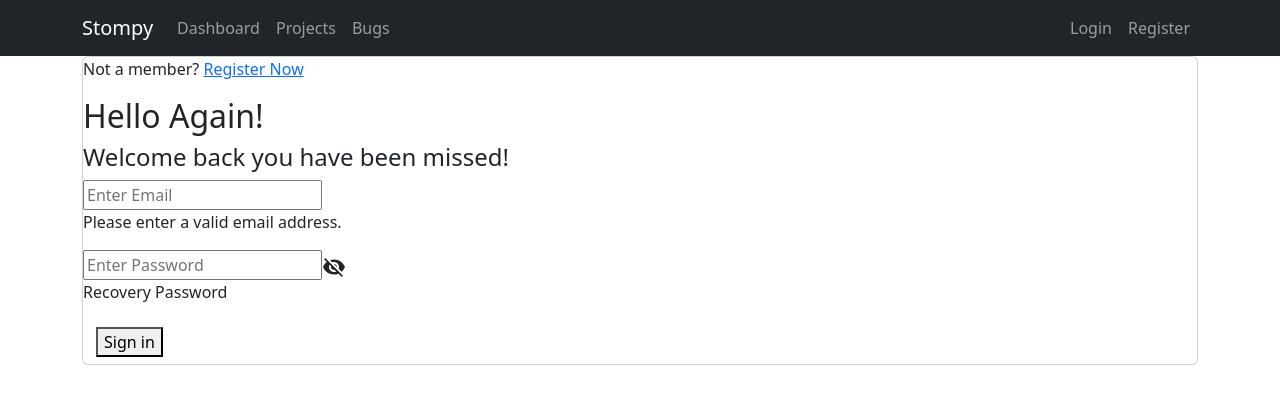
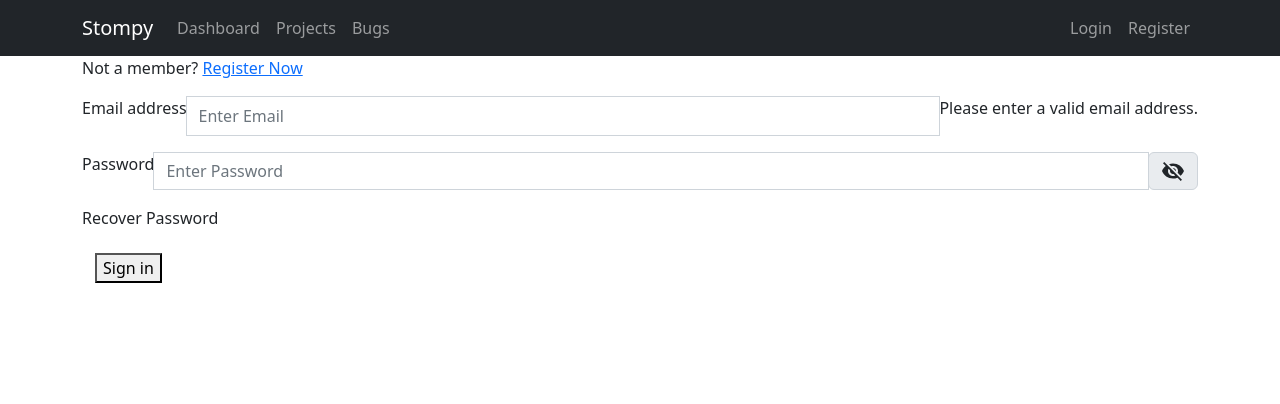
Before and after one commit to Jolt-rex/stompy-client, a React (Create React App) app: page /login in a window 1280 px wide. Shown: the top 404 px of the page. Built offline with nearby package versions, Linux system fonts and the light colour scheme.

Commit message:
Changes to LoginForm

```diff
--- a/src/pages/LoginForm.jsx
+++ b/src/pages/LoginForm.jsx
@@ -91,37 +91,37 @@ const LoginForm = ({ onLogin }) => {
   if(auth.getCurrentUser()) return <Navigate replace to='/' />
 
   return (
-    <>
     <div className="container">
-        <div className="card">
-          <div className="form">
+      <form onSubmit={handleSubmit}>
+        <div className="form-group">
             <div className="register">
               <p>Not a member? <a href="register">Register Now</a></p>
           </div>
-            <div className="hello">
-              <h2>Hello Again!</h2>
-              <h4>Welcome back you have been missed! </h4>
         </div>
-            <form onSubmit={handleSubmit}>
-              <div className="input_text">
-                <input className={` ${errors.email ? "warning" : "" }`} type="text" placeholder="Enter Email" name="email" value={email} onChange={handleChangeEmail} />
-                <p className={` ${errors.email ? "danger" : "" }`}><i className="fa fa-warning"></i>Please enter a valid email address.</p>
+        <div className="input-group mb-3">
+          <label for="inputEmail">Email address</label>
+          <input className={"form-control" + ` ${errors.email ? "warning" : "" }`} type="email" placeholder="Enter Email" name="email" value={email} onChange={handleChangeEmail} />
+          <p className={` ${errors.email ? "danger" : "" }`}>Please enter a valid email address.</p>
         </div>
-              <div className="input_text">
-                <input className={` ${errors.password ? "warning" : "" }`} type={passwordView} placeholder="Enter Password" name="password" value={password} onChange={handleChangePassword} />
+        <div className="input-group mb-3">
+
+          <label for="inputPassword">Password</label>
+          <input className={"form-control" + ` ${errors.password ? "warning" : ""}`} type={passwordView} placeholder="Enter Password" name="password" value={password} onChange={handleChangePassword} />
+          <div className="input-group-append">
+            <div className="input-group-text" id="basic-addon2">
               {passwordView === "text" ? <VisibilityIcon onClick={handleChangeEye} /> : <VisibilityOffIcon onClick={handleChangeEye} />}
+
+            </div>
+          </div>
         </div>
             <div className="recovery">
-                <p>Recovery Password</p>
+              <p>Recover Password</p>
             </div>
           <div className="btn">
             <button type="submit">Sign in</button>
           </div>
       </form>
     </div>
-        </div>
-      </div>
-    </>
   );
 }
 
```
Lines whose indentation alone changed are shown as unchanged.
